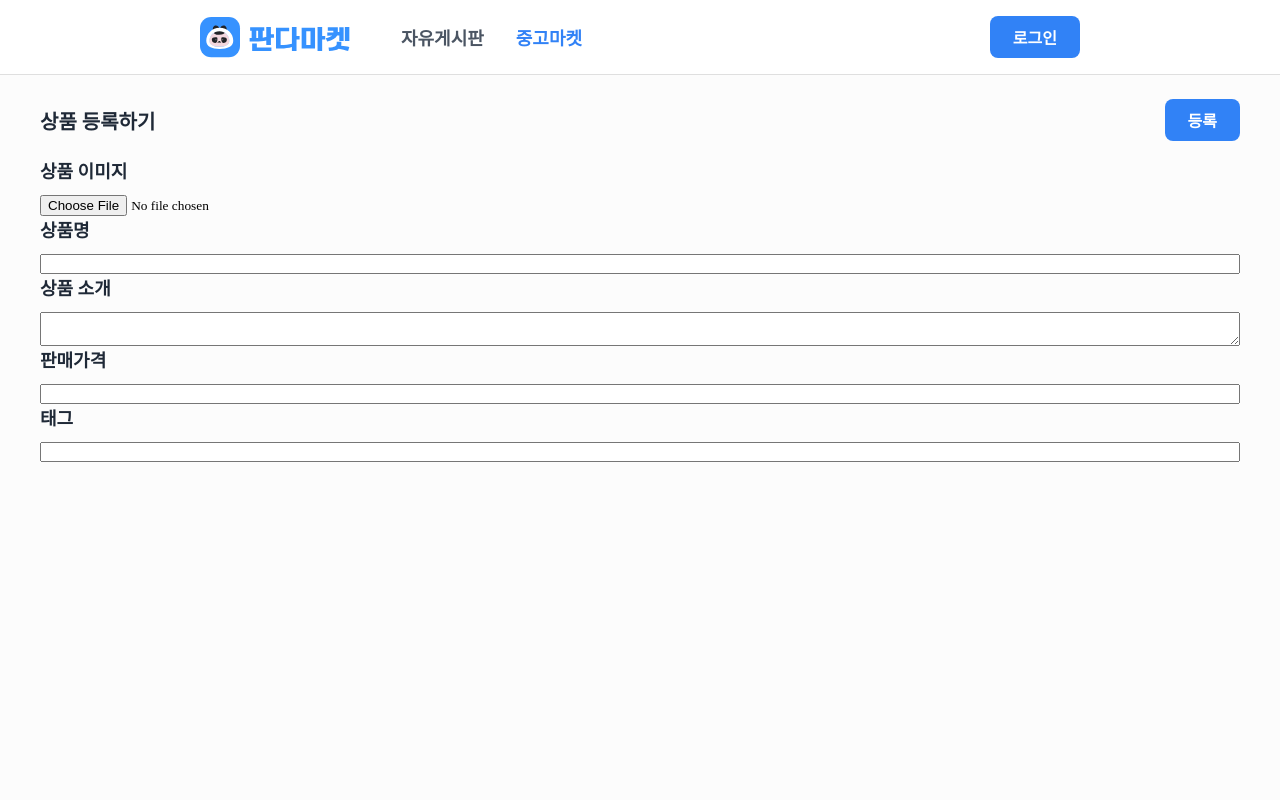
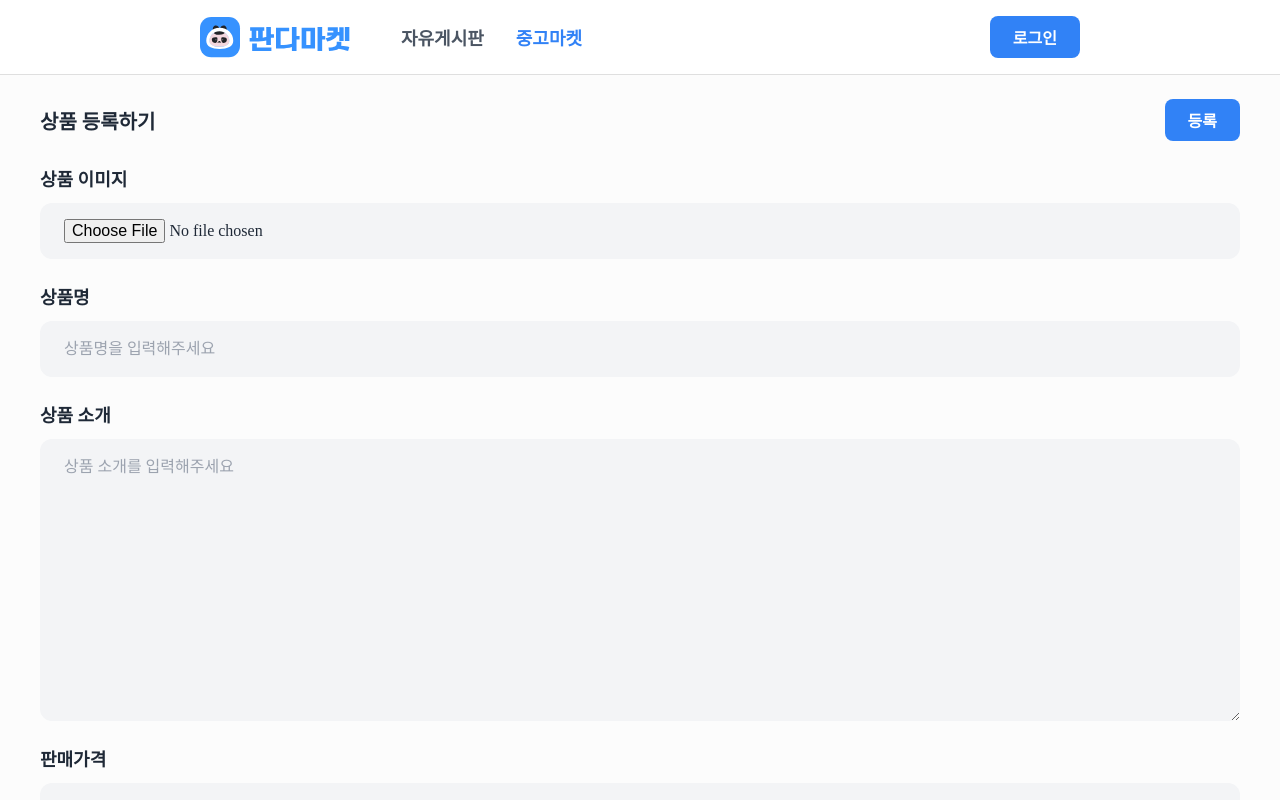
Before and after one commit to hyeyoonS/QA-sprint-mission, a React (Create React App) app: page /registration in a window 1280 px wide. Shown: the top 800 px of the page. Built offline with nearby package versions, Linux system fonts and the light colour scheme; a web font is replaced by a local one.

Commit message:
[#M6] feat : placeholder설정, hook-form셋팅

```diff
--- a/src/components/Registeration.css
+++ b/src/components/Registeration.css
@@ -23,7 +23,6 @@ h1 {
   flex-direction: row;
   justify-content: space-between;
   align-items: center;
-  margin-bottom: 1.6rem;
 }
 
 form {
@@ -37,12 +36,49 @@ fieldset {
 }
 
 label {
+  margin-top: 2.4rem;
   color: var(--Cool-Gray800);
   font-size: 1.8rem;
   font-weight: 700;
   padding-bottom: 1.2rem;
 }
 
+textarea {
+  display: flex;
+  /* width: 1200px; */
+  width: 100%;
+  height: 28.2rem;
+  padding: 1.6rem 2.4rem;
+  flex-direction: column;
+  align-items: flex-start;
+  gap: 1rem;
+  border: none;
+  border-radius: 1.2rem;
+  background: var(--Cool-Gray100);
+
+  color: var(--Cool-Gray800);
+  font-size: 16px;
+  font-weight: 400;
+  line-height: 24px;
+}
+
 input {
   width: 100%;
+  display: flex;
+  padding: 1.6rem 2.4rem;
+  align-items: flex-start;
+  gap: 1rem;
+  border: none;
+  border-radius: 1.2rem;
+  background: var(--Cool-Gray100);
+
+  color: var(--Cool-Gray800);
+  font-size: 16px;
+  font-weight: 400;
+  line-height: 24px;
 }
+
+input::placeholder,
+textarea::placeholder {
+  color: var(--Cool-Gray400);
+}
--- a/src/components/Registeration.jsx
+++ b/src/components/Registeration.jsx
@@ -8,7 +8,9 @@ function Registration() {
   const {
     register,
     handleSubmit,
-    formState: { errors },
+    setValue,
+    watch,
+    formState: { errors, isValid },
   } = useForm();
 
   const onSubmit = console.log("제출!!");
@@ -57,25 +59,40 @@ function Registration() {
 
         <fieldset>
           <label>상품명</label>
-          <input type="text" {...register("name", { required: true })} />
+          <input
+            type="text"
+            placeholder="상품명을 입력해주세요"
+            {...register("name", { required: true })}
+          />
           {errors.name && <span>This field is required</span>}
         </fieldset>
 
         <fieldset>
           <label>상품 소개</label>
-          <textarea {...register("description", { required: true })}></textarea>
+          <textarea
+            placeholder="상품 소개를 입력해주세요"
+            {...register("description", { required: true })}
+          ></textarea>
           {errors.description && <span>This field is required</span>}
         </fieldset>
 
         <fieldset>
           <label>판매가격</label>
-          <input type="number" {...register("price", { required: true })} />
+          <input
+            type="text"
+            placeholder="판매 가격을 입력해주세요"
+            {...register("price", { required: true })}
+          />
           {errors.price && <span>This field is required</span>}
         </fieldset>
 
         <fieldset>
           <label>태그</label>
-          <input type="text" {...register("tags")} />
+          <input
+            type="text"
+            placeholder="태그를 입력해주세요"
+            {...register("tags", { required: true })}
+          />
         </fieldset>
       </form>
     </main>
```
